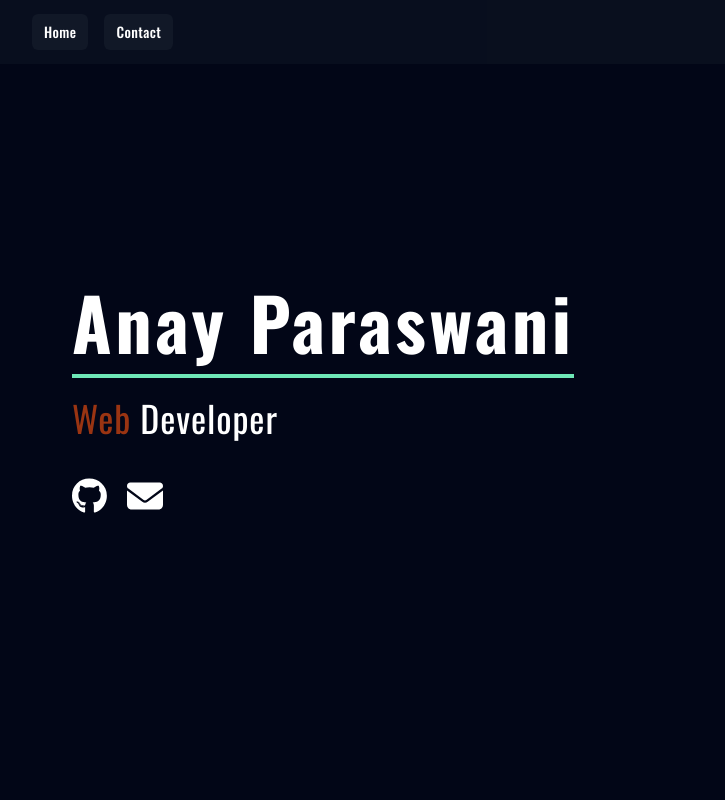
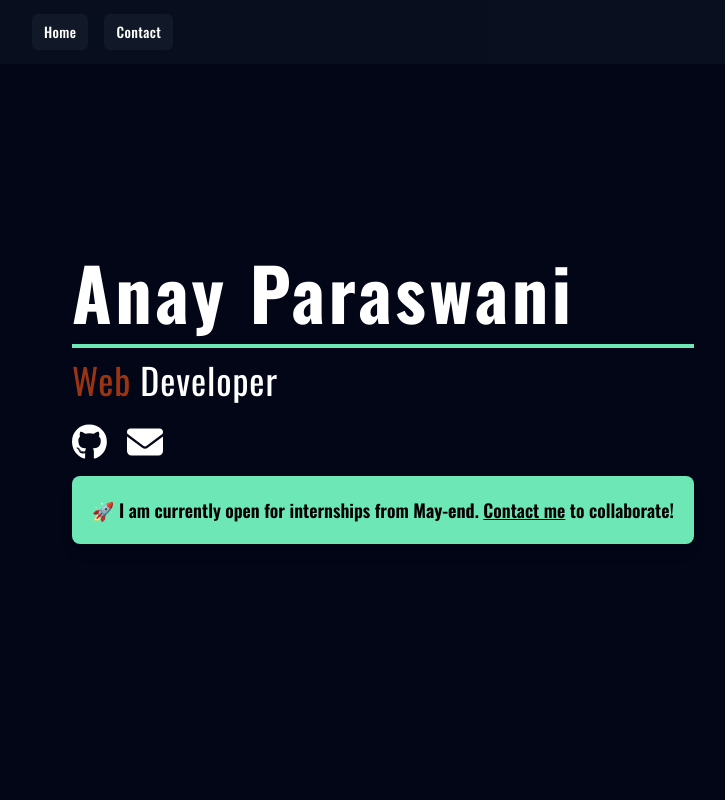
Before and after one commit to anay-208/portfolio, a Next.js app in the folder portfolio-v3/: page / in a window 1280 px wide. Shown: the top 800 px of the page, without its empty margins (24-749 px from the left). Built offline with nearby package versions, Linux system fonts and the light colour scheme.

Commit message:
add about intern

```diff
--- a/portfolio-v3/src/app/components/introduction.tsx
+++ b/portfolio-v3/src/app/components/introduction.tsx
@@ -5,12 +5,12 @@ import { faEnvelope } from '@fortawesome/free-solid-svg-icons';
 import { sleep } from "../../components/utils";
 import { useEffect, useState } from "react";
 
-export default function Introduction(){
+export default function Introduction() {
   const [developerClasses, setDeveloperClasses] = useState<string>("border-r-2 animate-blink-caret")
 
   // For the text before developer (typewriter animation).
   const [webClasses, setWebClasses] = useState<string>("")
-    const [textContent, setTextContent]  = useState<string>("");
+  const [textContent, setTextContent] = useState<string>("");
   useEffect(() => {
     (async () => {
       await sleep(2);
@@ -18,7 +18,7 @@ export default function Introduction(){
       setWebClasses('border-r-2 animate-blink-caret')
       await sleep(1);
       const text = "Web ";
-        for(let i = 0; i < text.length; i++){
+      for (let i = 0; i < text.length; i++) {
         setTextContent(text.substring(0, i + 1))
         await sleep(0.25)
       }
@@ -28,16 +28,39 @@ export default function Introduction(){
   }, [])
   return (
     <div id='introduction' className="relative flex min-h-screen flex-col items-start justify-center">
-    <div className=" ml-[5%] sm:ml-24">
-      <h1 className="relative w-auto text-5xl font-black tracking-wider transition-all after:absolute after:-inset-x-0 after:-bottom-5 after:top-auto  after:h-1 after:bg-emerald-300 after:content-[''] hover:tracking-widest sm:text-7xl ">
+      <div className="ml-[5%] sm:ml-24">
+        <h1 className="relative w-auto text-5xl font-black tracking-wider transition-all after:absolute after:-inset-x-0 after:-bottom-5 after:top-auto after:h-1 after:bg-emerald-300 after:content-[''] hover:tracking-widest sm:text-7xl">
           Anay Paraswani
         </h1>
-      <h2 className={`mt-10 text-4xl tracking-wide`}>
-        <span className={`text-orange-800 border-orange-800 ${webClasses}`}>{textContent}</span><span className={ `${developerClasses}`}>Developer</span>
+        <h2 className={`mt-8 text-4xl tracking-wide`}>
+          <span className={`text-orange-800 border-orange-800 ${webClasses}`}>{textContent}</span>
+          <span className={`${developerClasses}`}>Developer</span>
         </h2>
-      <div className='flex gap-5'>
-      <FontAwesomeIcon icon={faGithub} className="mt-10 text-4xl text-white hover:text-emerald-300 transition-all cursor-pointer" onClick={() => window.open("https://github.com/Anay-208/")}/>
-      <FontAwesomeIcon icon={faEnvelope} className="mt-10 text-4xl text-white hover:text-emerald-300 transition-all cursor-pointer" onClick={() => window.open("mailto:admin@anayparaswani.me")}/>
+        <div className="flex gap-5 mt-6">
+          <FontAwesomeIcon
+            icon={faGithub}
+            className="text-4xl text-white hover:text-emerald-300 transition-all cursor-pointer"
+            onClick={() => window.open("https://github.com/Anay-208/")}
+          />
+          <FontAwesomeIcon
+            icon={faEnvelope}
+            className="text-4xl text-white hover:text-emerald-300 transition-all cursor-pointer"
+            onClick={() => window.open("mailto:me@anayparaswani.dev")}
+          />
+        </div>
+
+        {/* Modern Banner for Internship Availability */}
+        <div className="mt-4 p-5 bg-emerald-300 text-black rounded-lg shadow-lg">
+          <p className="text-lg font-semibold">
+            🚀 I am currently open for internships from <strong>May-end</strong>.{" "}
+            <a
+              href="mailto:me@anayparaswani.dev"
+              className="text-black underline hover:text-emerald-700"
+            >
+              Contact me
+            </a>{" "}
+            to collaborate!
+          </p>
         </div>
       </div>
 
--- a/portfolio-v3/src/app/contact/page.tsx
+++ b/portfolio-v3/src/app/contact/page.tsx
@@ -4,7 +4,7 @@ export default function Page() {
       <h1 className="pt-20 text-4xl font-default text-center">Contact</h1>
 
         <div className="flex flex-col justify-center items-center mt-8">
-            <p className="text-xl">Email: admin@anayparaswani.me </p>
+            <p className="text-xl">Email: me@anayparaswani.dev </p>
             </div>
     </main>
   );
```
Also changed, not shown: 1 other file (tests, documents, lock files or other folders). Lines whose indentation alone changed are shown as unchanged.
